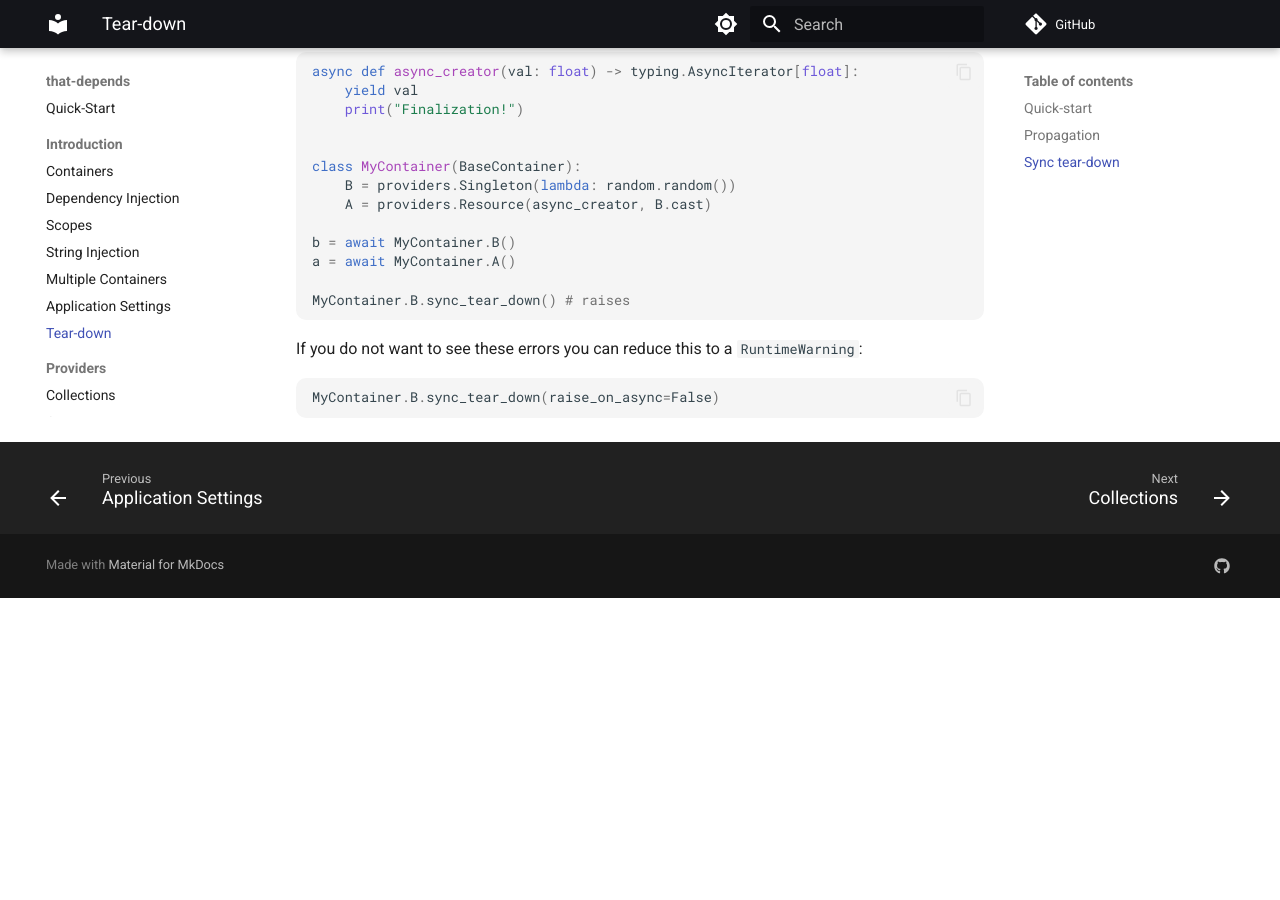
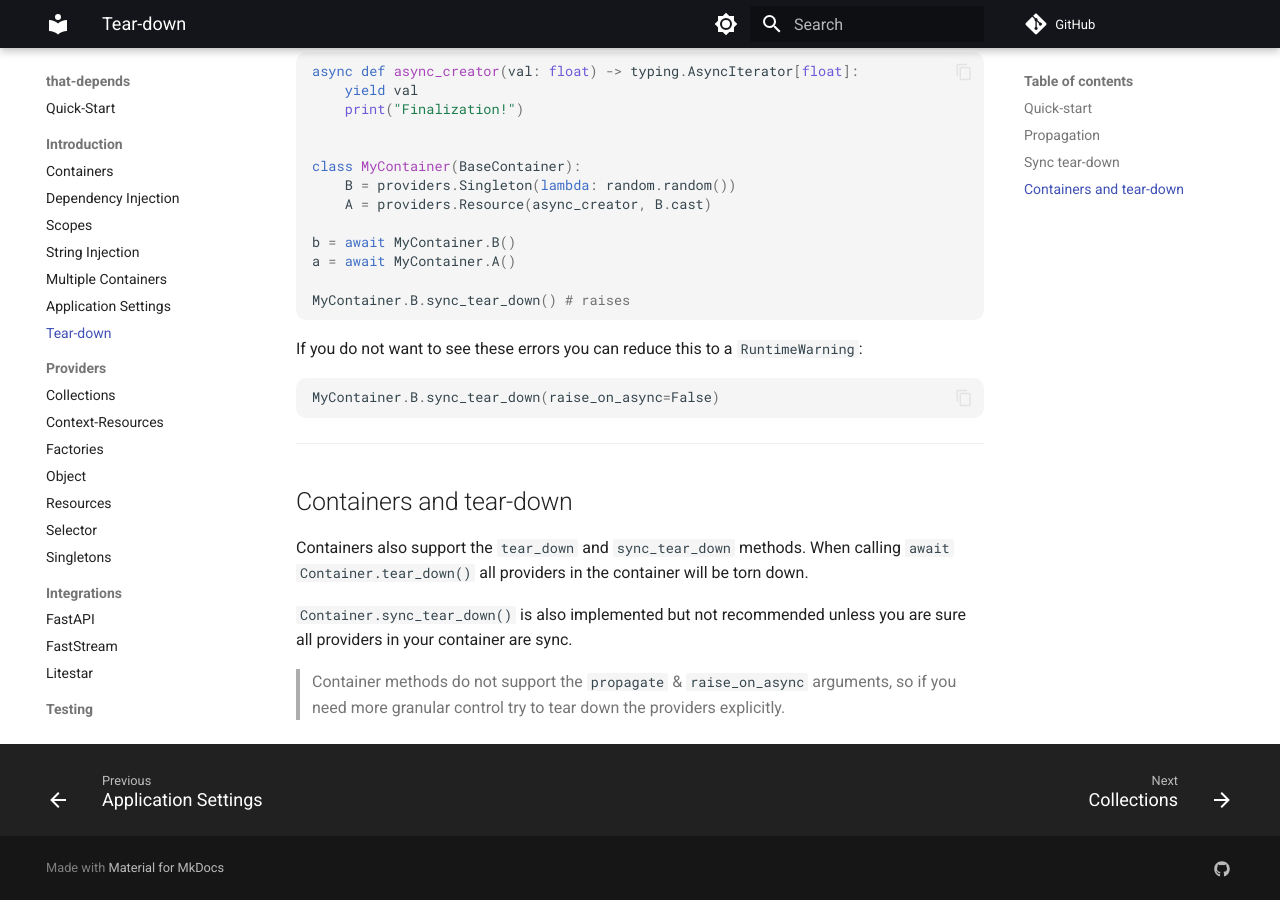
Before and after one commit to modern-python/that-depends, an MkDocs documentation site: the page built from docs/introduction/tear-down.md, in a window 1280 px wide and 900 px high, scrolled down 1588 px. Built offline with MkDocs 1.6.1 and Material for MkDocs 9.7.7, drawn with Linux system fonts in a browser that asks for light colours; comment, search, counter and statistics services are not loaded; before the commit the page ends 2186 px from its top, so only the background shows below that.

Commit message:
Added container tear-down to documentation.

````diff
--- a/docs/introduction/tear-down.md
+++ b/docs/introduction/tear-down.md
@@ -92,3 +92,17 @@ If you do not want to see these errors you can reduce this to a `RuntimeWarning`
 ```python
 MyContainer.B.sync_tear_down(raise_on_async=False)
 ```
+
+---
+
+## Containers and tear-down
+
+Containers also support the `tear_down` and `sync_tear_down` methods. When calling
+`await Container.tear_down()` all providers in the container will be torn down.
+
+
+`Container.sync_tear_down()` is also implemented but not recommended unless you are sure
+all providers in your container are sync.
+
+> Container methods do not support the `propagate` & `raise_on_async` arguments, so if you
+> need more granular control try to tear down the providers explicitly.
````
